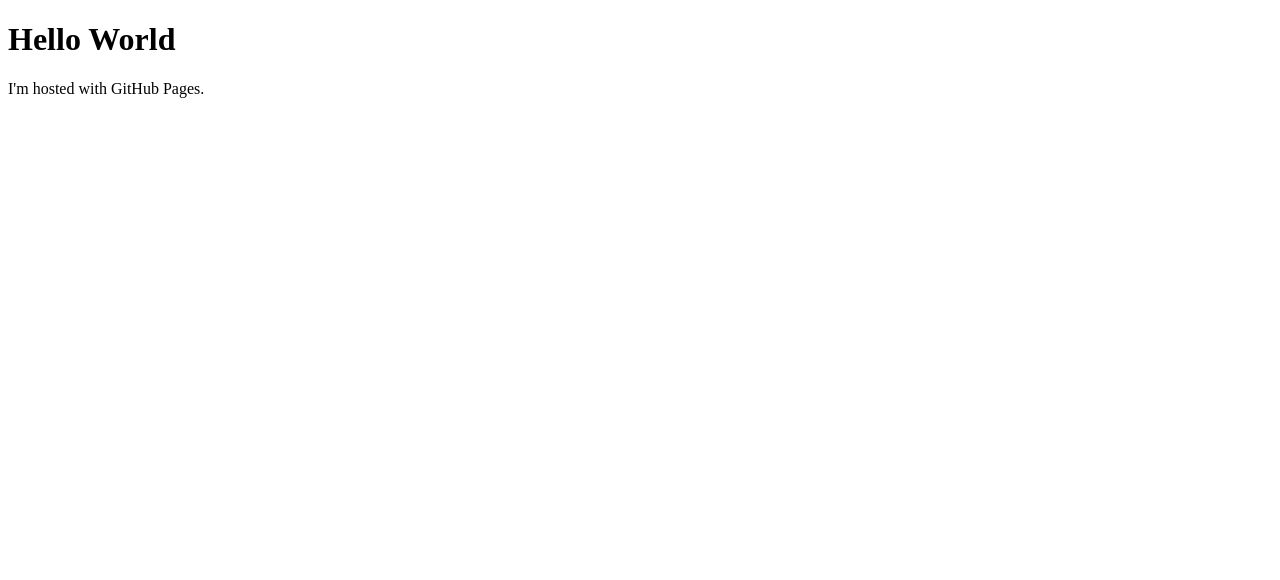
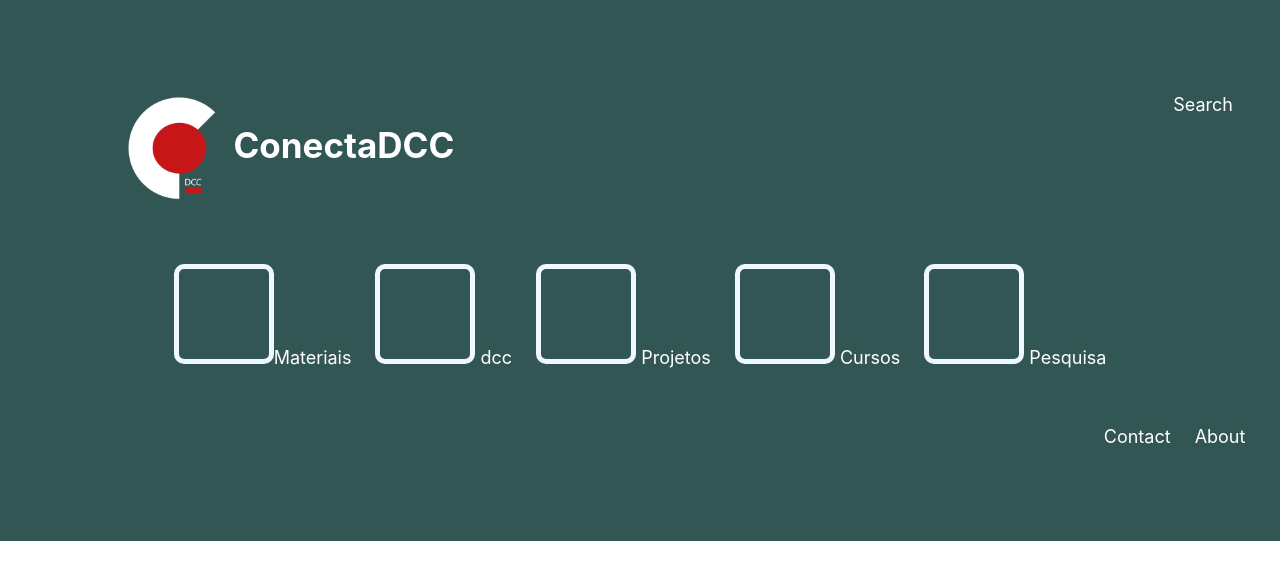
Before and after one commit to ConectaDCC/ConectaDCC.github.io, a plain HTML site: page index.html in a window 1280 px wide. Shown: the top 580 px of the page. Drawn offline with nearby package versions, Linux system fonts and the light colour scheme.

Commit message:
navbar updated

```diff
--- /dev/null
+++ b/functions.js
@@ -0,0 +1,18 @@
+// When the user scrolls down 80px from the top of the document, resize the navbar's padding and the logo's font size
+window.onscroll = function() {scrollFunction()};
+
+function scrollFunction() {
+  if (document.body.scrollTop > 80 || document.documentElement.scrollTop > 80) {
+    document.getElementById("navbar").style.padding = "30px 10px";
+    document.getElementById("navbar-mid").style.padding = "0px";
+    document.getElementById("logo").style.fontSize = "25px";
+    document.getElementById("navbar-bottom").hidden = true;
+    for (let element of document.getElementsByClassName("illustration")) element.hidden = true;
+} else {
+    document.getElementById("navbar").style.padding = "80px 10px";
+    document.getElementById("navbar-mid").style.padding = "30px 10px";
+    document.getElementById("logo").style.fontSize = "35px";
+    document.getElementById("navbar-bottom").hidden = false;
+    for (let element of document.getElementsByClassName("illustration")) element.hidden = false;
+  }
+}
--- a/index.html
+++ b/index.html
@@ -1,7 +1,57 @@
 <!DOCTYPE html>
 <html>
-<body>
-<h1>Hello World</h1>
-<p>I'm hosted with GitHub Pages.</p>
+    <meta name="viewport" content="width=device-width, initial-scale=1">
+<head>
+    <title> ConectaDCC - Home </title>
+    <link rel="shortcut icon" type="image/x-icon" href="favicon.ico">
+    <link rel="stylesheet" href="style.css">
+    <!-- Required meta tags -->
+    <meta charset="utf-8">
+    <meta name="viewport" content="width=device-width, initial-scale=1, shrink-to-fit=no">
+
+    <!-- Bootstrap CSS -->
+    <link rel="stylesheet" href="https://cdn.jsdelivr.net/npm/bootstrap@4.4.1/dist/css/bootstrap.min.css" integrity="sha384-Vkoo8x4CGsO3+Hhxv8T/Q5PaXtkKtu6ug5TOeNV6gBiFeWPGFN9MuhOf23Q9Ifjh" crossorigin="anonymous">
+
+</head>
+<body style="margin: 0%;">
+
+    <div id="navbar">
+
+        <div id="navbar-top">
+            <a href="#home" id="logo">
+                <img src="images/Logo Escura.png" alt="Logo ConectaDCC"><div>
+
+                    ConectaDCC
+                </div>
+            </a>
+            <div id="navbar-right">
+                <a href="#search">Search</a>
+            </div>
+        </div>
+        <div id="navbar-mid">
+            <a href="#materiais"> <div class="illustration"></div>Materiais</a>
+            <a href="#dcc"> <div class="illustration"></div> dcc</a>
+            <a href="#Projetos"> <div class="illustration"></div> Projetos</a>
+            <a href="#cursos"> <div class="illustration"></div> Cursos</a>
+            <a href="#pesquisa"> <div class="illustration"></div> Pesquisa</a>
+        </div>
+        <div id="navbar-bottom">
+            <a href="#contact">Contact</a>
+            <a href="#about">About</a>
+        </div>
+
+      </div>
+
+      <div style="margin-top:90%;padding:15px 15px 2500px;font-size:30px">
+        <p><b>This example demonstrates how to shrink a navigation bar when the user starts to scroll the page.</b></p>
+        <p>Scroll down this frame to see the effect!</p>
+        <p>Scroll to the top to remove the effect.</p>
+        <p><b>Note:</b> We have also made the navbar responsive, resize the browser window to see the effect.</p>
+        <p>Lorem ipsum dolor dummy text to enable scrolling, sit amet, consectetur adipiscing elit, sed do eiusmod tempor incididunt ut labore et dolore magna aliqua. Ut enim ad minim veniam, quis nostrud exercitation ullamco laboris nisi ut aliquip ex ea commodo consequat. Duis aute irure dolor in reprehenderit in voluptate velit esse cillum dolore eu fugiat nulla pariatur. Excepteur sint occaecat cupidatat non proident, sunt in culpa qui officia deserunt mollit anim id est laborum.</p>
+        <h1>Hello World</h1>
+        <p>I'm hosted with GitHub Pages.</p>
+      </div>
+
+<script src="functions.js"> </script>
 </body>
 </html>
--- /dev/null
+++ b/style.css
@@ -0,0 +1,106 @@
+/* Create a sticky/fixed navbar */
+#navbar {
+    overflow: hidden;
+    background-color: #325654;
+    padding: 90px 10px; /* Large padding which will shrink on scroll (using JS) */
+    transition: 0.4s; /* Adds a transition effect when the padding is decreased */
+    position: fixed; /* Sticky/fixed navbar */
+    width: 100%;
+    top: 0; /* At the top */
+    z-index: 99;
+}
+
+  /* Style the navbar links */
+#navbar a {
+    float: left;
+    color: white;
+    text-align: center;
+    padding: 12px;
+    text-decoration: none;
+    font-size: 18px;
+    line-height: 25px;
+    /* border-radius: 4px; */
+}
+
+#navbar div {
+    display: inline-block;
+    padding-right: 1%;
+}
+
+#navbar #logo img {
+    width: 20%;
+}
+
+#navbar #navbar-top {
+    width: 100%;
+}
+#navbar #navbar-mid {
+    padding: 20%;
+    display: flex;
+    justify-content: center;
+}
+#navbar #navbar-bottom {
+    float: right;
+}
+
+#navbat #navbar-top #home {
+    text-align: left;
+}
+
+#navbar #navbar-mid a{
+    text-align: center;
+}
+#navbar-mid .illustration{
+    width: 100px;
+    height: 100px;
+    border-radius: 10px;
+    border: 5px solid aliceblue;
+    /* background-color: aliceblue; */
+    /* border: white; */
+}
+
+/* Style the logo */
+#navbar #logo {
+    font-size: 35px;
+    font-weight: bold;
+    transition: 0.4s;
+}
+
+/* Links on mouse-over */
+#navbar a:hover {
+    background-color: #5ea29e;
+    color: whitesmoke;
+}
+
+/* Style the active/current link */
+#navbar a.active {
+    background-color: dodgerblue;
+    color: white;
+  }
+
+  /* Display some links to the right */
+  #navbar-right {
+      float: right;
+    }
+
+    /* Add responsiveness - on screens less than 580px wide, display the navbar vertically instead of horizontally */
+    @media screen and (max-width: 580px) {
+        #navbar {
+            padding: 20px 10px !important; /* Use !important to make sure that JavaScript doesn't override the padding on small screens */
+        }
+    #navbar a {
+      float: none;
+      display: block;
+      text-align: left;
+    }
+    #navbar-right {
+      float: none;
+    }
+    #navbar #navbar-mid a div{
+        width: 50px;
+        height: 50px;
+        background-color: aliceblue;
+        border: white;
+
+    }
+}
```
Also changed, not shown: favicon.ico (added), images/Logo Escura.png (added).
